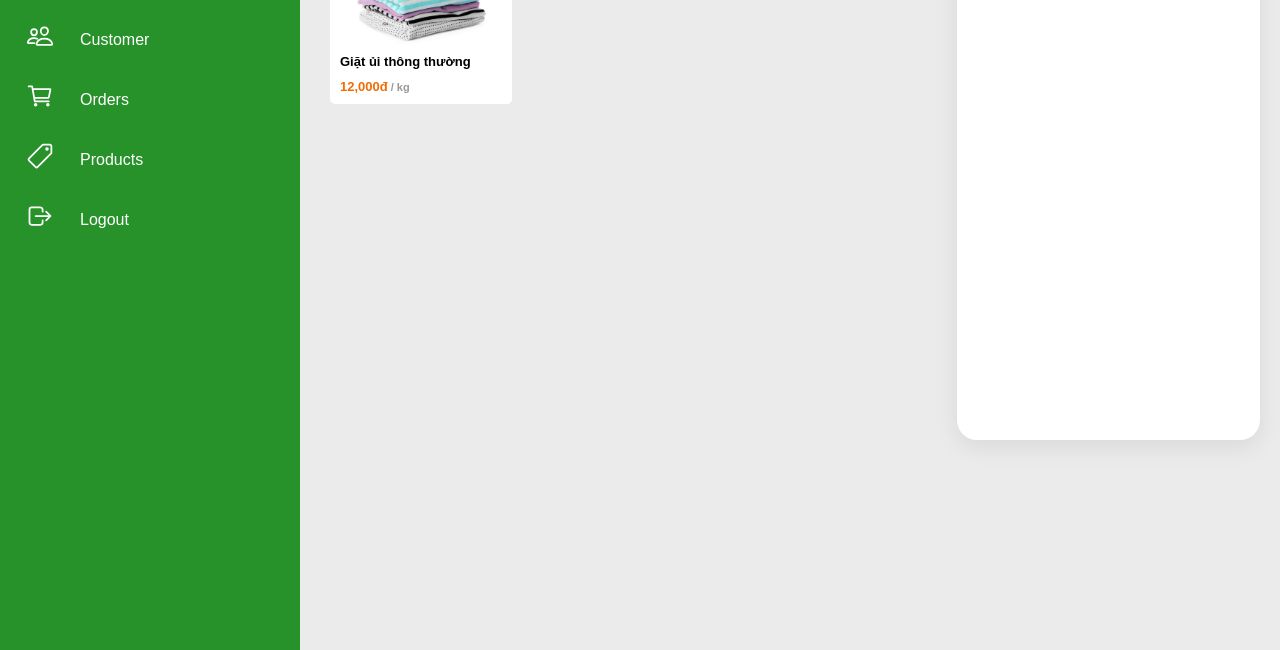
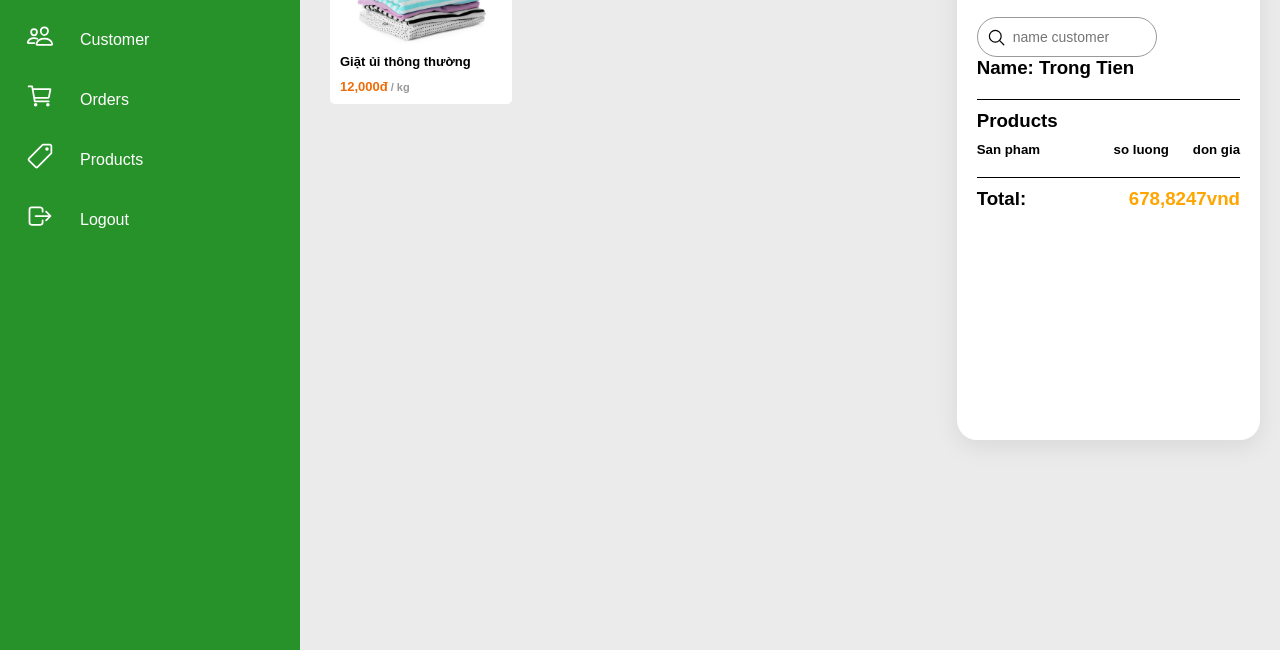
Before and after one commit to tutrongtien1996/Admin-dashboard, a plain HTML site: page product.html in a window 1280 px wide. Shown: the part 150-800 px from the top of the page. Drawn offline with nearby package versions, Linux system fonts and the light colour scheme; no server answers; sample sign-in values are in the browser's storage.

Commit message:
update orders

```diff
--- a/css/product.css
+++ b/css/product.css
@@ -44,9 +44,41 @@ ul {
     color: #999999;
 }
 
+.recentCustomers .search {
+    width: 180px;
+    margin:20px 0px;
+    padding: 0px;
+
+}
+.recentCustomers .search input {
+    font-size: 14px;
+
+}
+.recentCustomers .products {
+    border-top: 1px solid black;
+    padding: 10px 0px;
+}
+.recentCustomers .products .title {
+    display: flex;
+    justify-content: space-between;
+    padding: 10px 0;
+}
+
+.recentCustomers .products .title .item_name{
+    flex: 2;
+}
+.recentCustomers .products .title .item_quantity{
+    flex: 1;
+    text-align: center;
+}
+.recentCustomers .products .title .item_price{
+    flex: 1;
+    text-align: right;
+}
 .recentCustomers .content_item {
     display: flex;
     flex-direction: row;
+
 }
 .recentCustomers .content_item .item_name{
     flex: 2;
@@ -78,3 +110,9 @@ ul {
     font-weight: 700;
     color: rgb(238, 108, 7);
 }
+.recentCustomers .total {
+    display: flex;
+    justify-content: space-between;
+    border-top: 1px solid black;
+    padding-top: 10px;
+}
--- a/js/product.js
+++ b/js/product.js
@@ -110,5 +110,22 @@ function showOrder(html){
             </div>
         </li>`
         document.getElementsByClassName("listCustomers")[0].innerHTML = html;
+        var productQuantitys = document.querySelectorAll(".item .content_item .item_quantity input");
+        initOnchangeProducts(productQuantitys, order.products);
+
     })
 }
+
+
+function initOnchangeProducts(productQuantitys, products){
+    productQuantitys.forEach(productQuantity => {
+        productQuantity.onchange = quantity => {
+            productQuantity.value = quantity.target.value;
+            products.forEach(product => {
+                if(product.id == productQuantity.getAttribute("data-product-id")){
+                    product.quantity = Number(quantity.target.value);
+                }
+            })
+        }
+    })
+}
--- a/product.html
+++ b/product.html
@@ -58,8 +58,30 @@
                 <div class="recentCustomers">
 
                     <h1 style="color: rgb(119, 119, 241)">Customers</h1>
-                    <ul class="listCustomers">
-                    </ul>
+
+                    <div class="search">
+                        <label>
+                            <input type="text" placeholder="name customer" class="name_customer">
+                            <ion-icon name="search-outline"></ion-icon>
+                        </label>
+                        <h3>Name: Trong Tien</h3>
+                    </div>
+
+                    <div class="products">
+                        <h3>Products</h3>
+                        <div class="title">
+                            <h5 class="item_name">San pham</h5>
+                            <h5 class="item_quantity">so luong</h5>
+                            <h5 class="item_price">don gia</h5>
+                        </div>
+
+                        <ul class="listCustomers">
+                        </ul>
+                    </div>
+                    <div class="total">
+                        <h3>Total:</h3>
+                        <h3 style="color: orange">678,8247vnd</h3>
+                    </div>
                 </div>
             </div>
         </div>
```
